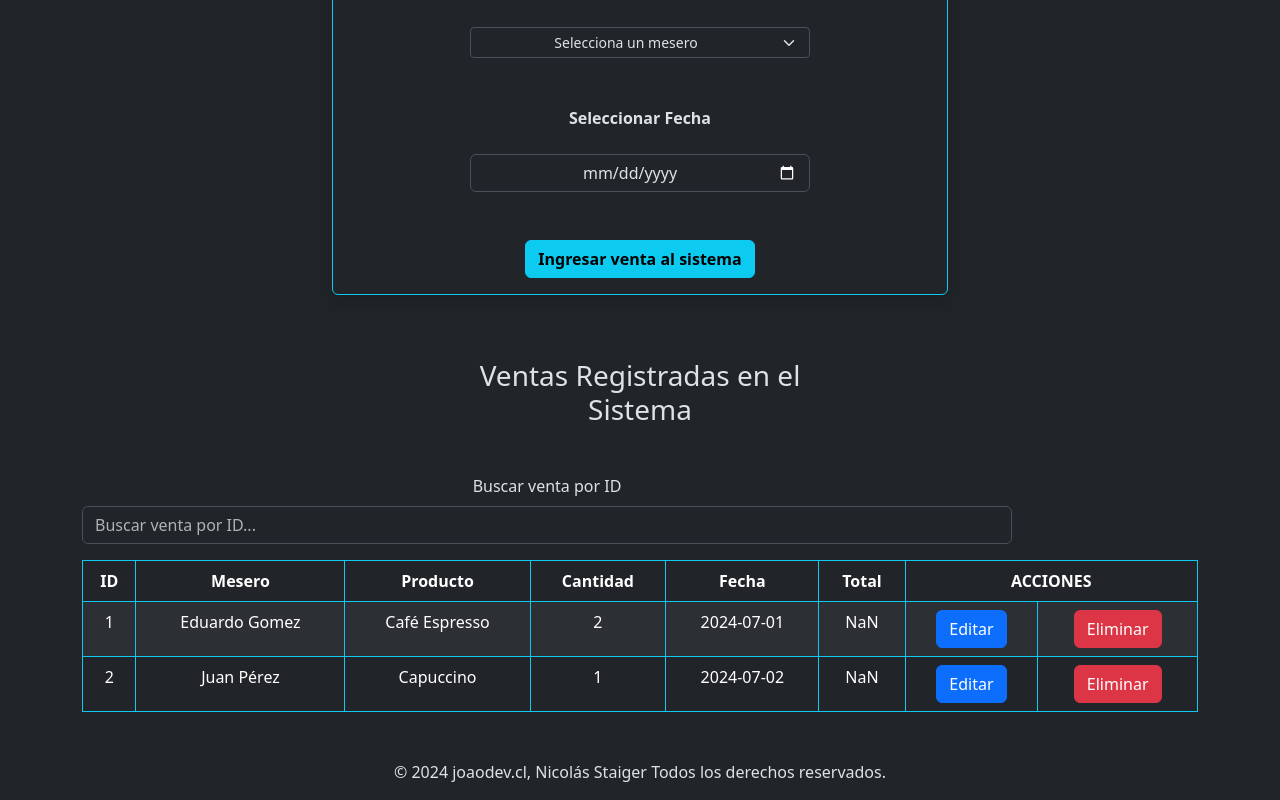
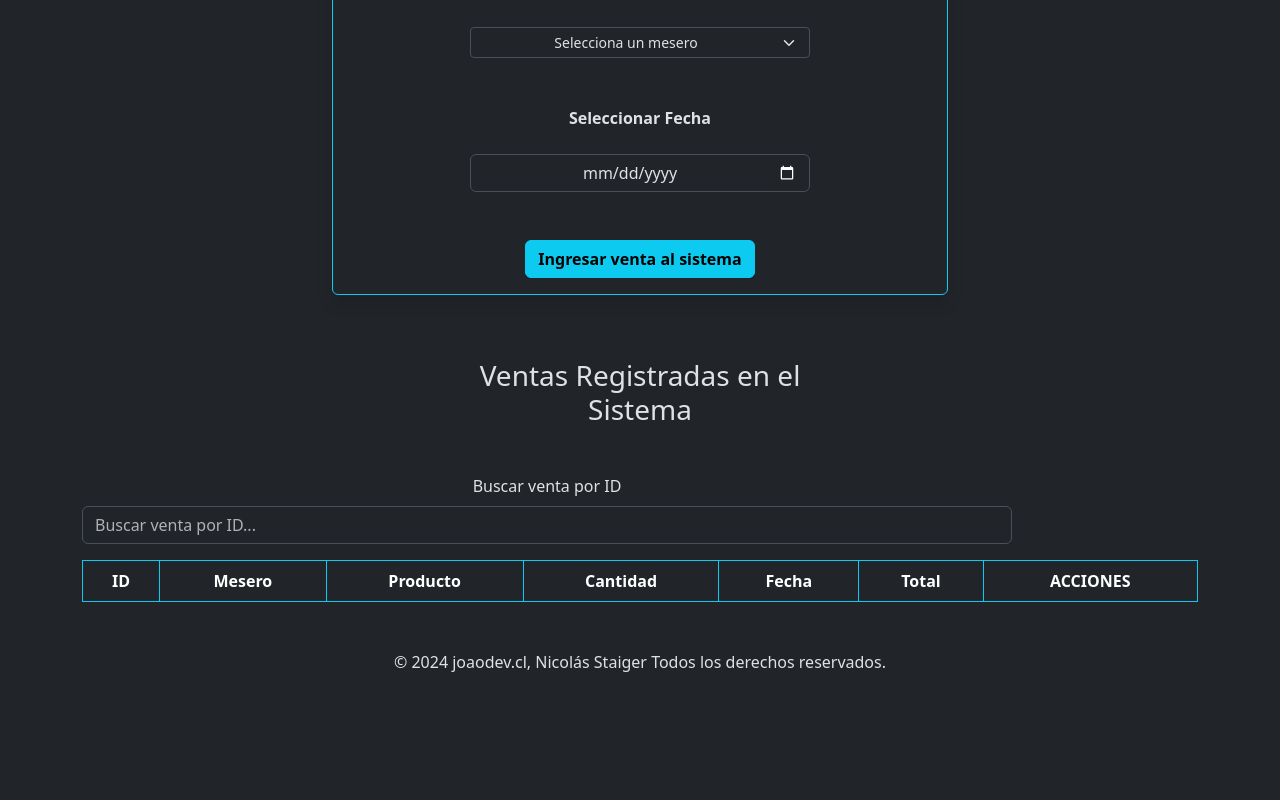
Before and after one commit to joaonunez/reactIntegracionRegistroVentas, a React (Create React App) app in the folder aplicacion/: page / in a window 1280 px wide. Shown: the part 552-1352 px from the top of the page. After the commit the page ends 1242 px from the top, so only its background shows below. Built offline with nearby package versions, Linux system fonts and the light colour scheme.

Commit message:
empeze a trabajas en Ventas.jsx

```diff
--- a/aplicacion/src/components/Productos.jsx
+++ b/aplicacion/src/components/Productos.jsx
@@ -19,11 +19,13 @@ export function Productos() {
     let id = productos.length ? productos[productos.length - 1].getId + 1 : 1;
     const nuevoProducto = new Producto(id, nombre, categoriaSeleccionada, precio);
     setProductos([...productos, nuevoProducto]);
+    console.log([productos])
   };
 
   const eliminarProducto = (id) => {
     const nuevosProductos = productos.filter(producto => producto.getId !== id);
     setProductos(nuevosProductos);
+    console.log([productos])
   };
 
   return (
--- a/aplicacion/src/components/Ventas.jsx
+++ b/aplicacion/src/components/Ventas.jsx
@@ -1,11 +1,12 @@
-import React from "react";
+import React, { useState } from "react";
 import { VerProductosModal } from "../modals/VerProductosModal";
 import { EditarVentaModal } from "../modals/EditarVentaModal";
 import productos from "../scripts/productos/productosPreCargados";
 import meseros from "../scripts/meseros/meserosPreCargados";
-import ventas from "../scripts/ventas/VentasPreCargadas";
+import ventasArray from "../scripts/ventas/VentasPreCargadas";
 
 export function Ventas() {
+  const[ventas,setVentas] = useState([]);
   return (
     <div>
       <form
--- a/aplicacion/src/scripts/ventas/VentasPreCargadas.js
+++ b/aplicacion/src/scripts/ventas/VentasPreCargadas.js
@@ -2,7 +2,7 @@ import Mesero from "../../class/Mesero";
 import Producto from "../../class/Producto";
 import Venta from "../../class/Venta";
 
-let ventas = [
+let ventasArray = [
     new Venta(
       1,
       new Mesero("18.232.243-5", "Eduardo Gomez"), // Crea el Mesero directamente
@@ -20,4 +20,4 @@ let ventas = [
     // Agrega más ventas según sea necesario
   ];
 
-export default ventas;
+export default ventasArray;
```
